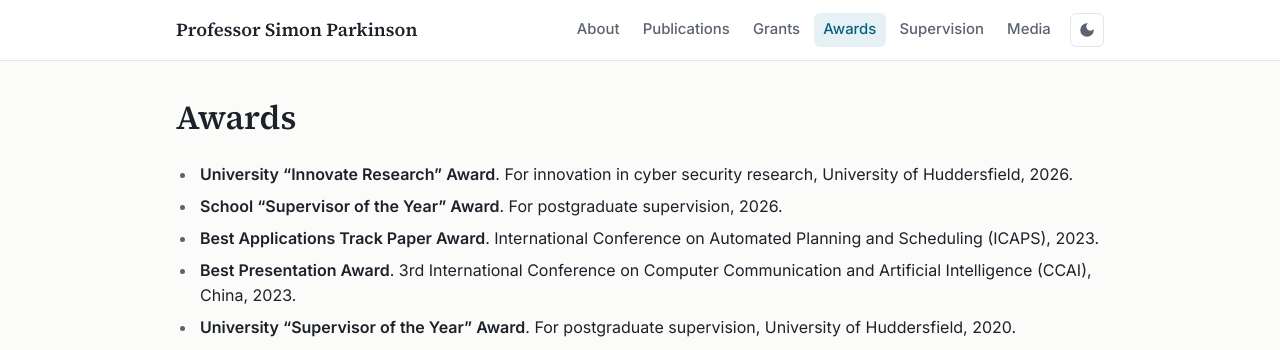
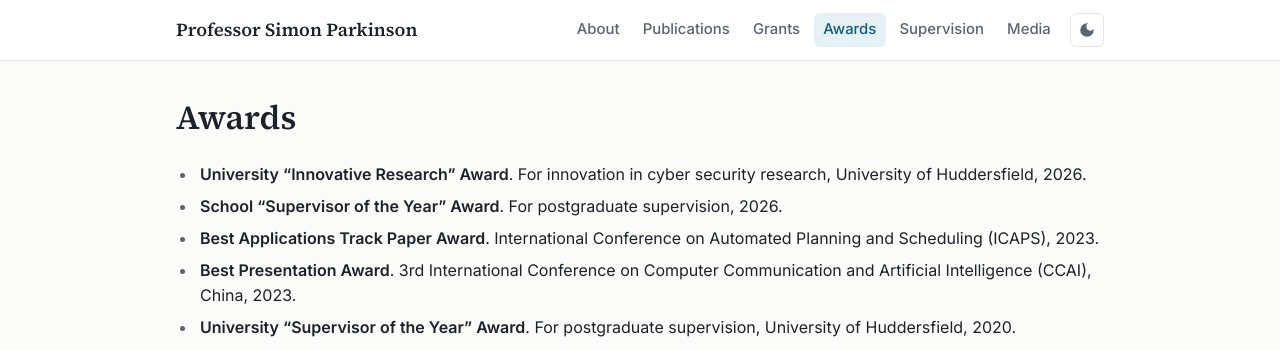
Before and after one commit to sparkins01/sparkins01.github.io, a Jekyll site: the page built from awards.html, in a window 1280 px wide. Shown: the top 350 px of the page. Built offline with Jekyll 4.4.1, drawn with Linux system fonts in a browser that asks for light colours.

Commit message:
Correct award name to 'Innovative Research'
Co-Authored-By: Claude Opus 5.5 <noreply@anthropic.com>
Claude-Session: https://claude.ai/code/session_01Hg9awQkitkBR1GPJWFPetg

```diff
--- a/_data/awards.yml
+++ b/_data/awards.yml
@@ -2,7 +2,7 @@
 
 awards:
   - year: "2026"
-    title: University “Innovate Research” Award
+    title: University “Innovative Research” Award
     detail: For innovation in cyber security research, University of Huddersfield
   - year: "2026"
     title: School “Supervisor of the Year” Award
```
